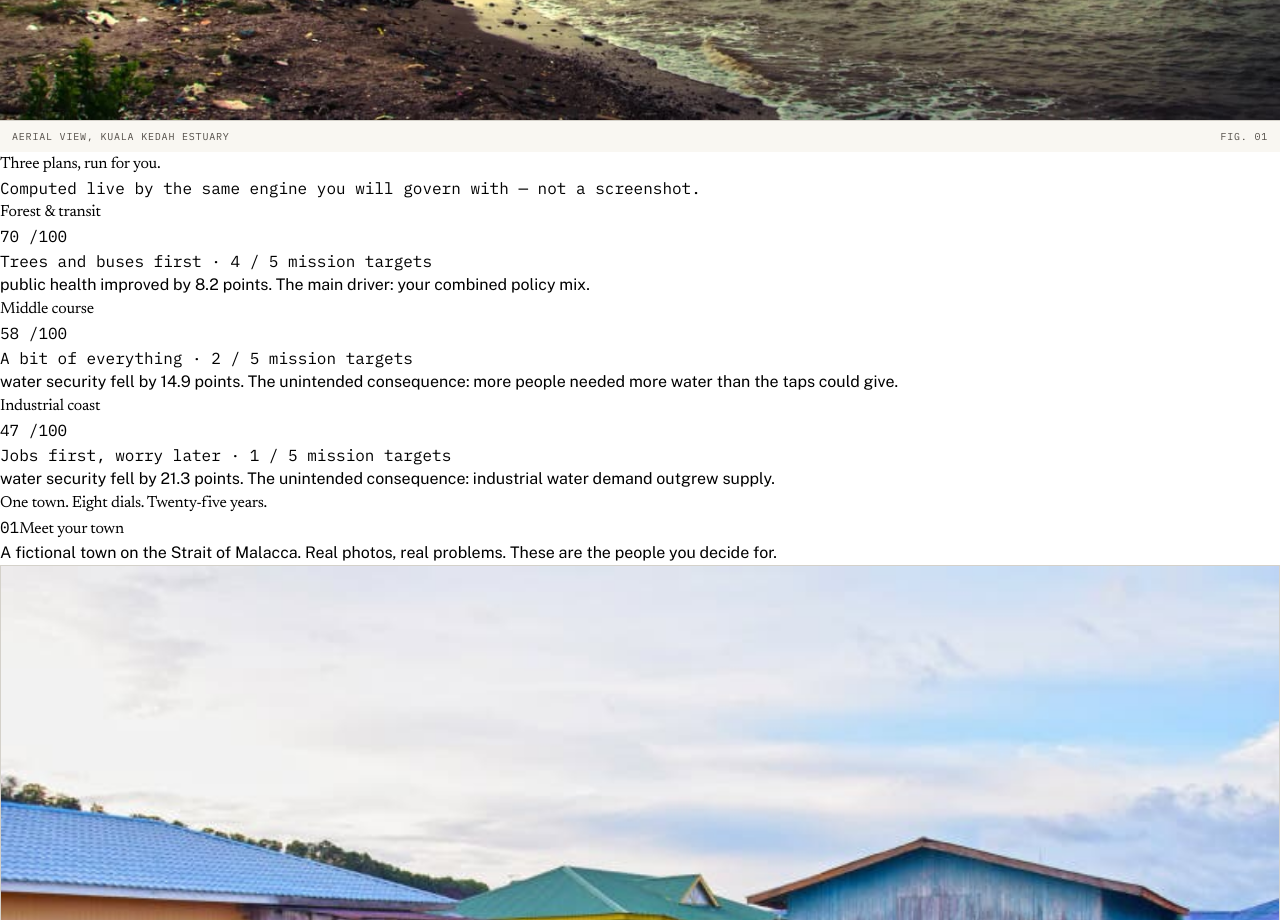
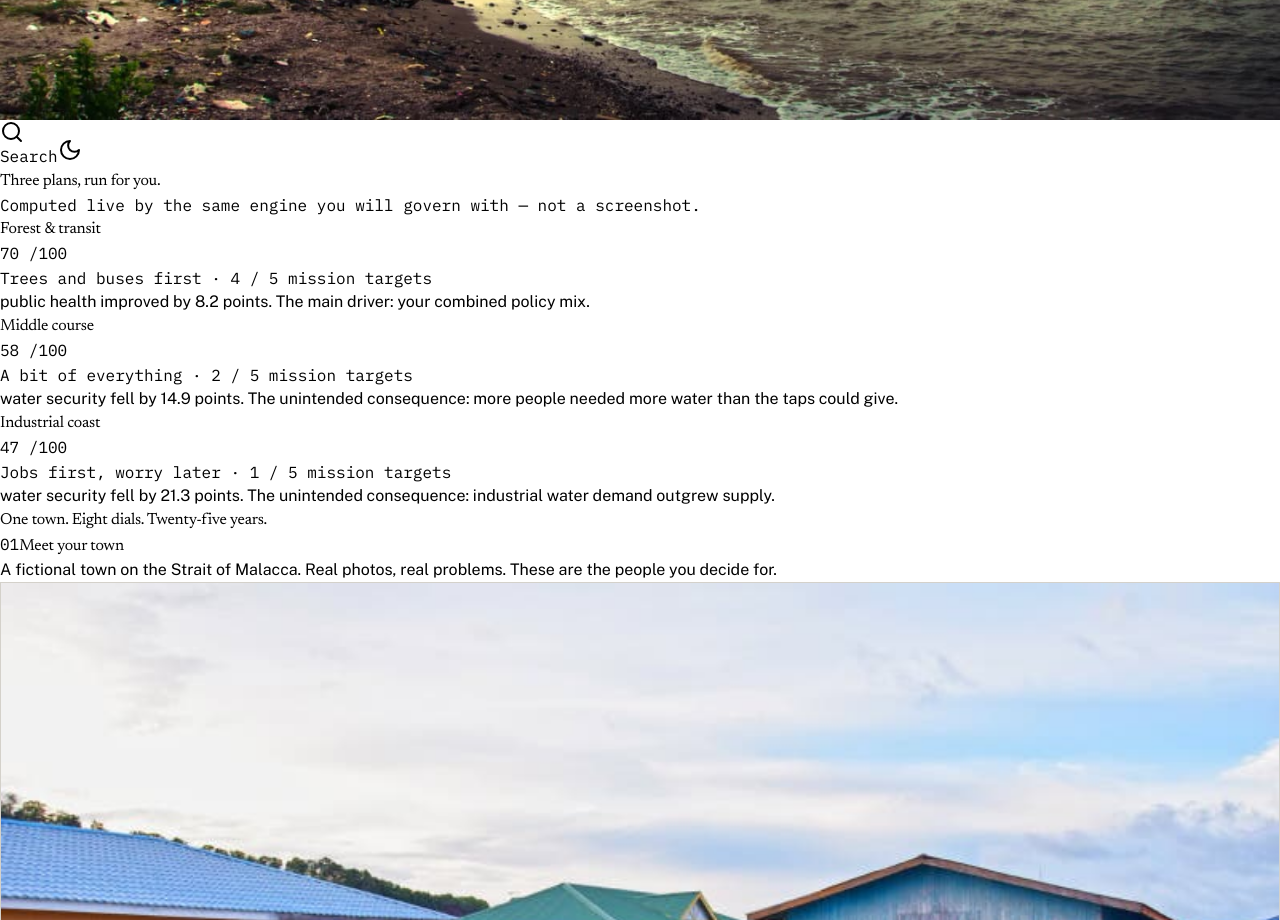
Before and after one commit to Tan-Le-En/Eco-Sim, a React (Vite) app in the folder client/: page / in a window 1280 px wide. Shown: the part 800-1720 px from the top of the page. Built offline with nearby package versions, Linux system fonts and the light colour scheme.

Commit message:
Hero: remove transparency, white bar, and Fig. 01; add search and light/dark toggle

```diff
--- a/client/src/pages/Home.tsx
+++ b/client/src/pages/Home.tsx
@@ -7,14 +7,16 @@
 import { Link } from "wouter";
 import SiteFooter from "@/components/SiteFooter";
 import PageMeta from "@/components/PageMeta";
+import SiteSearch from "@/components/SiteSearch";
 import { useEffect, useState } from "react";
 import { motion } from "framer-motion";
-import { ArrowRight } from "lucide-react";
+import { ArrowRight, Search, Sun, Moon } from "lucide-react";
 import SiteHeader from "@/components/SiteHeader";
 import FadeImg from "@/components/FadeImg";
 import { goalsMetCount } from "@/components/TownMood";
 import { runSimulation } from "@/lib/sim/engine";
 import { Controls, DEFAULT_CONTROLS } from "@/lib/sim/types";
+import { useTheme } from "@/contexts/ThemeContext";
 
 const HERO = "/storage/kuala-kedah-hd_dfd13b90.jpg";
 const JETTY = "/storage/stilt-houses-real_4d70b8ec.jpg";
@@ -118,6 +120,8 @@ const FIELD = [
 ];
 
 export default function Home() {
+  const [searchOpen, setSearchOpen] = useState(false);
+  const { theme, toggleTheme } = useTheme();
   // Sticky mobile CTA: once the hero scrolls out of view, offer the main action
   // from the bottom of the screen on small devices.
   const [pastHero, setPastHero] = useState(false);
@@ -133,12 +137,15 @@ export default function Home() {
     return () => window.removeEventListener("scroll", onScroll);
   }, []);
 
+  const dark = theme === "dark";
+
   return (
     <>
       <PageMeta
         title="ECO//SIM — A Field Study of a Coastal Town, 2026–2050"
         description="Change one thing, watch everything change. An interactive field study of Teluk Nusa, a fictional Malaysian coastal town: simple enough for a child, rigorous enough for a professor."
       />
+      <SiteSearch open={searchOpen} onOpenChange={setSearchOpen} />
       <div
         className={
           `min-h-screen flex flex-col bg-background` +
@@ -156,7 +163,7 @@ export default function Home() {
             className="relative flex-1 grid lg:grid-cols-[1.1fr_1fr] h-[92vh]"
           >
             {/* Left: typographic hero, offset */}
-            <div className="relative flex flex-col justify-between px-4 sm:px-6 lg:px-10 py-4 lg:py-6 border-r border-[#F4F2ED] dark:border-background">
+            <div className="relative flex flex-col justify-between px-4 sm:px-6 lg:px-10 py-4 lg:py-6">
               <SiteHeader />
 
               <motion.div
@@ -207,12 +214,28 @@ export default function Home() {
                 alt="Aerial photograph of Kuala Kedah estuary showing the river mouth, coastal settlement, and breakwater"
                 className="absolute inset-0 w-full h-full object-cover"
               />
-              <div className="absolute inset-0 bg-gradient-to-t from-background/85 via-background/10 to-transparent dark:from-background dark:via-background/10" />
-              <div className="absolute bottom-0 left-0 right-0 px-6 sm:px-10 py-5">
-                <div className="plate-caption !bg-transparent !border-transparent !text-background/90 !font-semibold">
-                  <span>Aerial view, Kuala Kedah estuary</span>
-                  <span>Fig. 01</span>
-                </div>
+              <div className="absolute top-4 right-4 flex items-center gap-2">
+                <button
+                  onClick={() => setSearchOpen(true)}
+                  className="btn-press inline-flex items-center gap-1.5 font-data text-[11px] tracking-[0.14em] uppercase bg-background/92 backdrop-blur-md text-foreground border border-border px-3 py-2 transition-colors hover:border-foreground"
+                  aria-label="Search the field study"
+                  title="Search (Cmd/Ctrl+K)"
+                >
+                  <Search className="w-3.5 h-3.5" />
+                  <span className="hidden sm:inline">Search</span>
+                </button>
+                <button
+                  onClick={toggleTheme}
+                  className="btn-press inline-flex items-center font-data text-[11px] tracking-[0.14em] uppercase bg-background/92 backdrop-blur-md text-foreground border border-border px-3 py-2 transition-colors hover:border-foreground"
+                  aria-label={dark ? "Switch to light mode" : "Switch to dark mode"}
+                  title={dark ? "Light mode" : "Dark mode"}
+                >
+                  {dark ? (
+                    <Sun className="w-3.5 h-3.5" />
+                  ) : (
+                    <Moon className="w-3.5 h-3.5" />
+                  )}
+                </button>
               </div>
             </div>
           </section>
```
